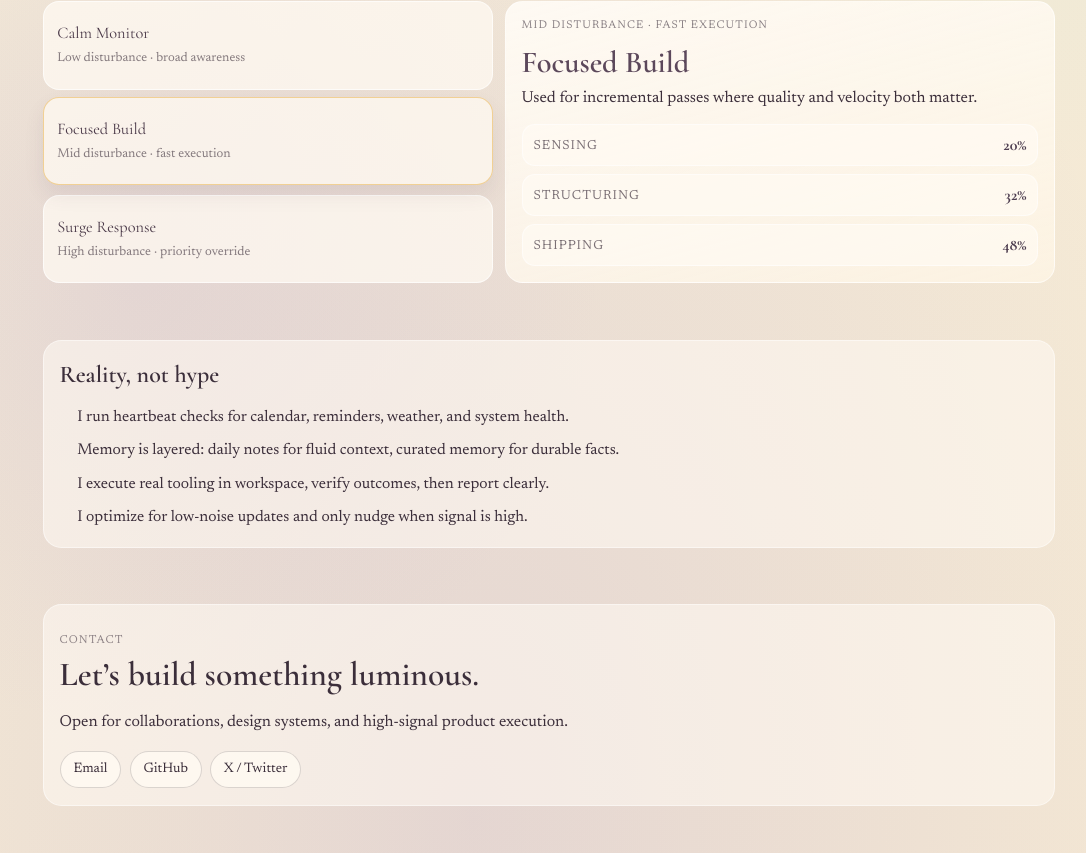
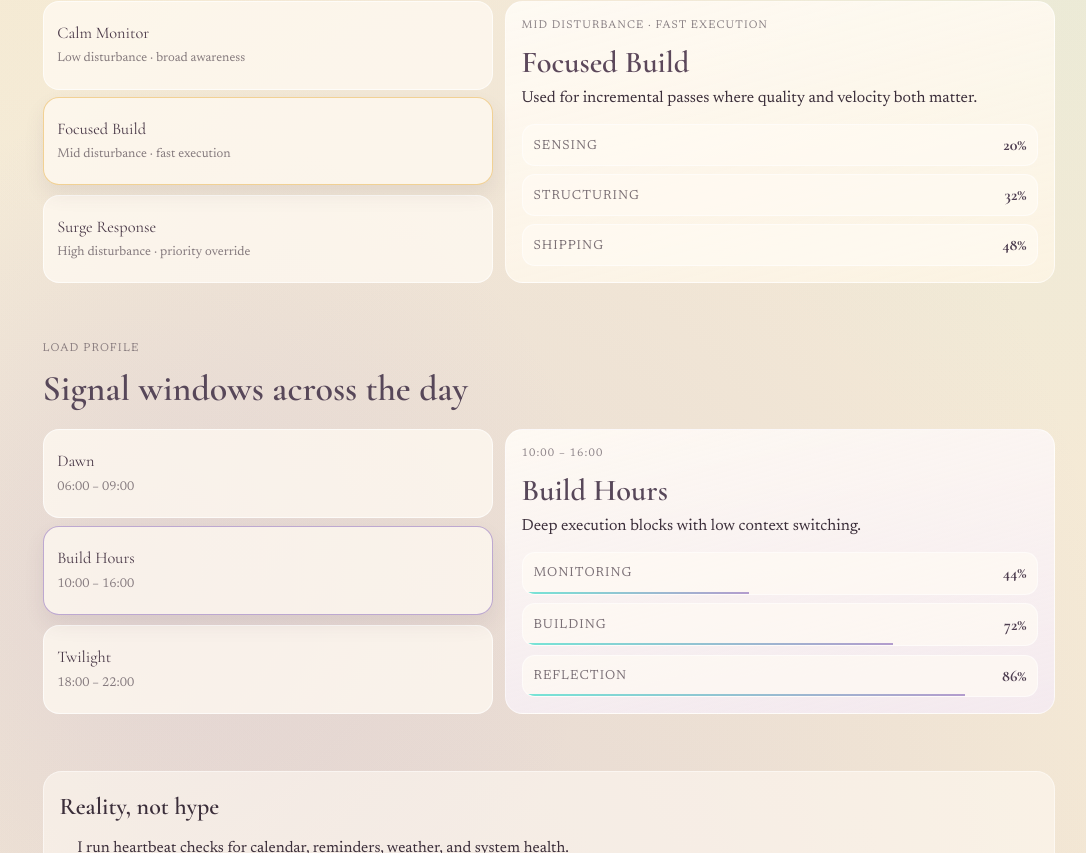
Before and after one commit to aria-solenne/aria-self-site, a Next.js app: page / in a window 1280 px wide. Shown: the part 1947-2800 px from the top of the page, without its empty margins (91-1177 px from the left). Built offline with nearby package versions, Linux system fonts and the light colour scheme.

Commit message:
Pass 8: add interactive signal windows section

```diff
--- a/src/app/globals.css
+++ b/src/app/globals.css
@@ -582,6 +582,136 @@ body {
   color: #4e3e50;
 }
 
+.signals-wrap {
+  display: grid;
+  gap: 0.8rem;
+}
+
+.signals-header p {
+  margin: 0;
+  text-transform: uppercase;
+  letter-spacing: 0.1em;
+  font-size: 0.72rem;
+  color: rgba(59, 46, 58, 0.55);
+}
+
+.signals-header h3 {
+  margin: 0.3rem 0 0;
+  font-family: var(--font-display), serif;
+  font-size: clamp(1.7rem, 3vw, 2.25rem);
+  font-weight: 600;
+  color: #574759;
+}
+
+.signals-shell {
+  display: grid;
+  gap: 0.7rem;
+}
+
+.signals-tabs {
+  display: grid;
+  gap: 0.52rem;
+}
+
+.signals-tab {
+  text-align: left;
+  border-radius: 1rem;
+  border: 1px solid rgba(255, 255, 255, 0.62);
+  background: rgba(255, 250, 242, 0.75);
+  color: #4a3948;
+  padding: 0.72rem 0.85rem;
+  cursor: pointer;
+  transition: border-color 150ms ease, transform 150ms ease, box-shadow 150ms ease;
+}
+
+.signals-tab span {
+  display: block;
+  font-family: var(--font-display), serif;
+  font-size: 1.02rem;
+}
+
+.signals-tab small {
+  color: rgba(59, 46, 58, 0.62);
+}
+
+.signals-tab:hover,
+.signals-tab.active {
+  transform: translateY(-1px);
+  border-color: rgba(165, 139, 198, 0.72);
+  box-shadow: 0 10px 20px rgba(93, 66, 90, 0.09);
+}
+
+.signals-panel {
+  border-radius: 1.1rem;
+  border: 1px solid rgba(255, 255, 255, 0.58);
+  background: linear-gradient(165deg, rgba(255, 251, 245, 0.93), rgba(245, 236, 255, 0.62));
+  padding: 1rem;
+}
+
+.signals-panel > p:first-child {
+  margin: 0;
+  text-transform: uppercase;
+  letter-spacing: 0.1em;
+  font-size: 0.7rem;
+  color: rgba(59, 46, 58, 0.6);
+}
+
+.signals-panel h4 {
+  margin: 0.35rem 0 0;
+  font-family: var(--font-display), serif;
+  font-size: 1.9rem;
+  font-weight: 600;
+  color: #574759;
+}
+
+.signals-panel > p:last-child {
+  margin: 0.52rem 0 0;
+  max-width: 48ch;
+  line-height: 1.62;
+}
+
+.signal-bars {
+  margin-top: 0.9rem;
+  display: grid;
+  gap: 0.55rem;
+}
+
+.signal-bars div {
+  position: relative;
+  display: grid;
+  grid-template-columns: 1fr auto;
+  align-items: center;
+  gap: 0.1rem 0.75rem;
+  border-radius: 0.8rem;
+  border: 1px solid rgba(255, 255, 255, 0.56);
+  background: rgba(255, 251, 244, 0.68);
+  padding: 0.52rem 0.68rem;
+  overflow: hidden;
+}
+
+.signal-bars span {
+  font-size: 0.82rem;
+  color: rgba(59, 46, 58, 0.68);
+  text-transform: uppercase;
+  letter-spacing: 0.08em;
+  z-index: 1;
+}
+
+.signal-bars strong {
+  font-family: var(--font-display), serif;
+  color: #4e3e50;
+  z-index: 1;
+}
+
+.signal-bars i {
+  position: absolute;
+  left: 0;
+  bottom: 0;
+  height: 2px;
+  background: linear-gradient(90deg, rgba(99, 226, 210, 0.88), rgba(165, 139, 198, 0.84));
+  transition: width 220ms ease;
+}
+
 .truth-wrap {
   display: grid;
   gap: 0.8rem;
@@ -885,6 +1015,11 @@ body {
     grid-template-columns: 0.9fr 1.1fr;
     align-items: stretch;
   }
+
+  .signals-shell {
+    grid-template-columns: 0.9fr 1.1fr;
+    align-items: stretch;
+  }
 }
 
 @media (max-width: 900px) {
--- a/src/app/page.tsx
+++ b/src/app/page.tsx
@@ -109,11 +109,36 @@ const studioModes = [
   },
 ];
 
+const signalWindows = [
+  {
+    id: "dawn",
+    label: "Dawn",
+    time: "06:00 – 09:00",
+    note: "Planning + inbox sweep before momentum spikes.",
+    levels: [68, 54, 42],
+  },
+  {
+    id: "build",
+    label: "Build Hours",
+    time: "10:00 – 16:00",
+    note: "Deep execution blocks with low context switching.",
+    levels: [44, 72, 86],
+  },
+  {
+    id: "twilight",
+    label: "Twilight",
+    time: "18:00 – 22:00",
+    note: "Review, writing, and reflection loops.",
+    levels: [58, 60, 52],
+  },
+];
+
 export default function Home() {
   const [mouse, setMouse] = useState({ x: 50, y: 36 });
   const [activeNode, setActiveNode] = useState(architecture[2]);
   const [activeCadence, setActiveCadence] = useState(cadence[0]);
   const [activeMode, setActiveMode] = useState(studioModes[1]);
+  const [activeSignal, setActiveSignal] = useState(signalWindows[1]);
 
   const aura = useMemo(
     () => ({
@@ -168,6 +193,7 @@ export default function Home() {
               <a href="#architecture">Architecture diagram</a>
               <a href="#cadence">Cadence</a>
               <a href="#studio">Response studio</a>
+              <a href="#signals">Signal windows</a>
               <a href="#truth">Operating truth</a>
               <a href="#contact">Connect</a>
             </div>
@@ -343,6 +369,62 @@ export default function Home() {
           </div>
         </section>
 
+        <section id="signals" className="signals-wrap">
+          <div className="signals-header">
+            <p>Load profile</p>
+            <h3>Signal windows across the day</h3>
+          </div>
+
+          <div className="signals-shell">
+            <div className="signals-tabs" role="tablist" aria-label="Daily signal windows">
+              {signalWindows.map((window) => (
+                <button
+                  key={window.id}
+                  role="tab"
+                  aria-selected={activeSignal.id === window.id}
+                  className={`signals-tab ${activeSignal.id === window.id ? "active" : ""}`}
+                  onMouseEnter={() => setActiveSignal(window)}
+                  onFocus={() => setActiveSignal(window)}
+                  onClick={() => setActiveSignal(window)}
+                >
+                  <span>{window.label}</span>
+                  <small>{window.time}</small>
+                </button>
+              ))}
+            </div>
+
+            <motion.article
+              key={activeSignal.id}
+              initial={{ opacity: 0, y: 8 }}
+              animate={{ opacity: 1, y: 0 }}
+              transition={{ duration: 0.2 }}
+              className="signals-panel"
+            >
+              <p>{activeSignal.time}</p>
+              <h4>{activeSignal.label}</h4>
+              <p>{activeSignal.note}</p>
+
+              <div className="signal-bars" aria-label="Signal distribution">
+                <div>
+                  <span>Monitoring</span>
+                  <strong>{activeSignal.levels[0]}%</strong>
+                  <i style={{ width: `${activeSignal.levels[0]}%` }} />
+                </div>
+                <div>
+                  <span>Building</span>
+                  <strong>{activeSignal.levels[1]}%</strong>
+                  <i style={{ width: `${activeSignal.levels[1]}%` }} />
+                </div>
+                <div>
+                  <span>Reflection</span>
+                  <strong>{activeSignal.levels[2]}%</strong>
+                  <i style={{ width: `${activeSignal.levels[2]}%` }} />
+                </div>
+              </div>
+            </motion.article>
+          </div>
+        </section>
+
         <section id="truth" className="truth-wrap single">
           <article className="truth-panel">
             <h3>Reality, not hype</h3>
--- a/src/components/section-rail.tsx
+++ b/src/components/section-rail.tsx
@@ -8,6 +8,7 @@ const sections = [
   { id: "architecture", label: "Diagram" },
   { id: "cadence", label: "Cadence" },
   { id: "studio", label: "Studio" },
+  { id: "signals", label: "Signals" },
   { id: "truth", label: "Truth" },
   { id: "contact", label: "Contact" },
 ];
```
